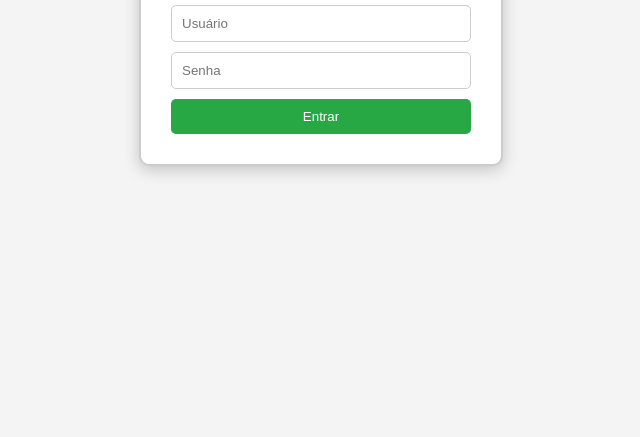
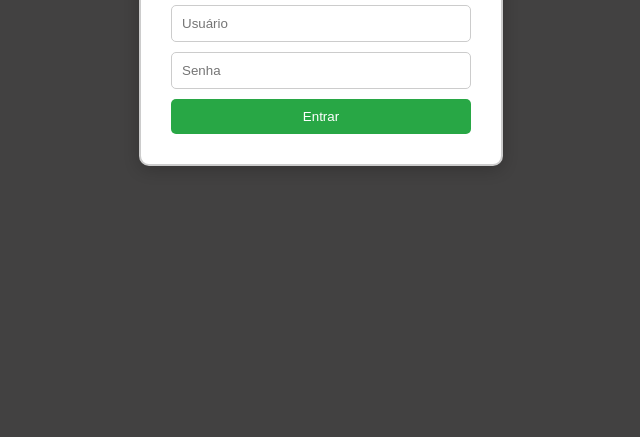
Before and after one commit to ThierliRamos/botyt, a website: page templates/index.html in a window 1280 px wide. Shown: the part 363-800 px from the top of the page, without its empty margins (319-959 px from the left). Drawn offline with Linux system fonts and the light colour scheme.

Commit message:
Update index.html

```diff
--- a/templates/index.html
+++ b/templates/index.html
@@ -11,7 +11,7 @@
             align-items: center;
             height: 100vh;
             margin: 0;
-            background-color: #f4f4f4;
+            background-color: #424141;
             font-family: Arial, sans-serif;
         }
         .container {
```
